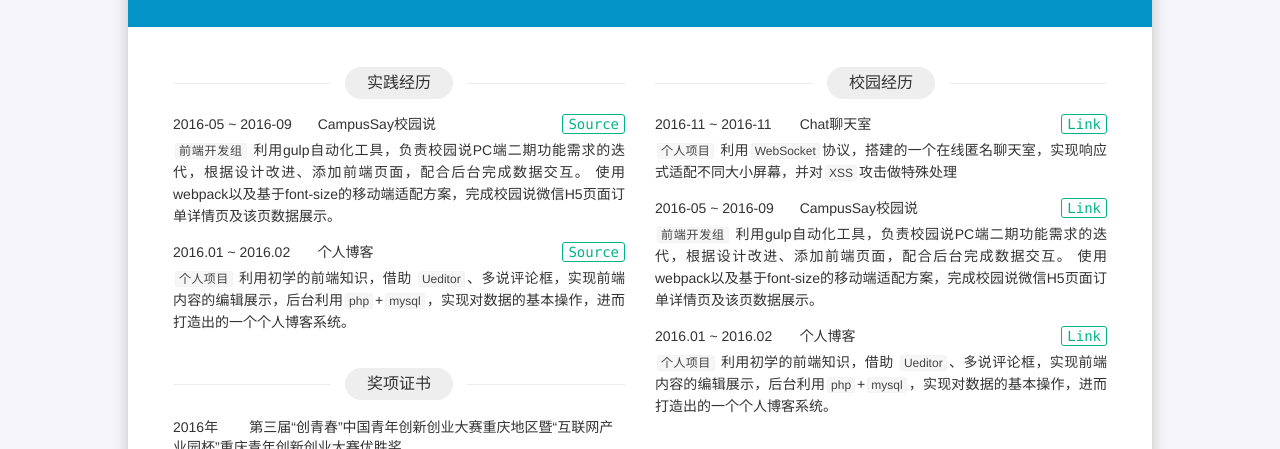
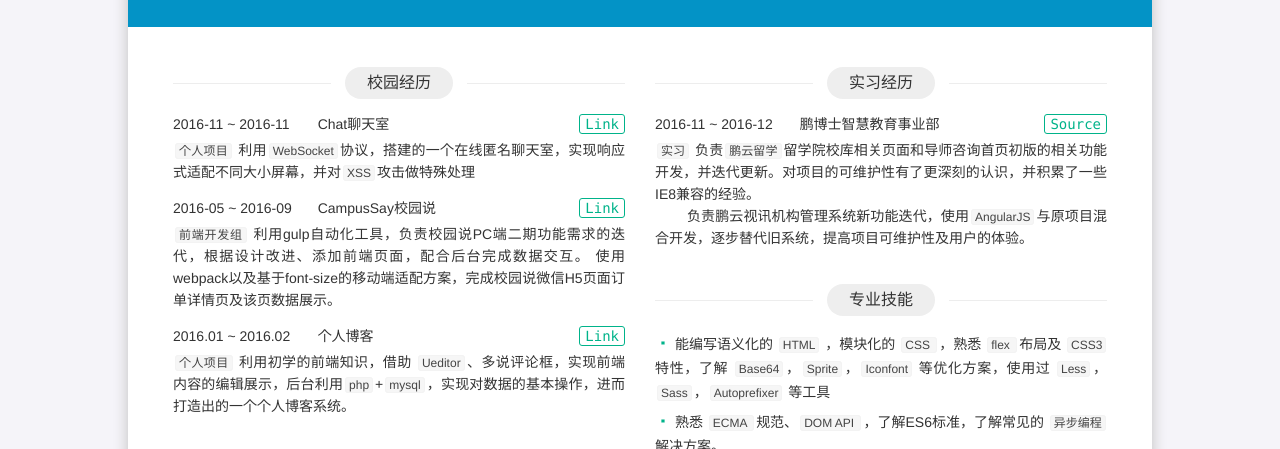
Before and after one commit to suwu150/RESUME, a plain HTML site: page index.html in a window 1280 px wide. Shown: the part 275-724 px from the top of the page. Drawn offline with Linux system fonts and the light colour scheme.

Commit message:
:art:更新

```diff
--- a/css/style.css
+++ b/css/style.css
@@ -361,9 +361,8 @@ a {
 }
 
 .content-bd .item-hd .item-time {
-	display: inline-block;
 	float: left;
-	width: 25%
+	width: 30%
 }
 
 @media screen and (max-width: 720px) {
--- a/index.html
+++ b/index.html
@@ -42,14 +42,26 @@
                 <section class="practice">
                     <header class="section-hd">
                         <span class="section-title-l"></span>
-                        <h2 class="section-title">实践经历</h2>
+                        <h2 class="section-title">校园经历</h2>
                         <span class="section-title-r"></span>
                     </header>
                     <div class="section-bd">
                         <div class="item">
                             <header class="item-hd">
+                                <span class="item-time">2016-11 ~ 2016-11</span>
+                                <a class="btn item-more" href="https://chat.crazyc.cn/" target="_blank">Link</a>
+                                <h3 class="item-name">Chat聊天室</h3>
+                            </header>
+                            <div class="item-bd">
+                                <p class="section-content">
+                                    <strong>个人项目</strong> 利用<strong>WebSocket</strong>协议，搭建的一个在线匿名聊天室，实现响应式适配不同大小屏幕，并对<strong>XSS</strong>攻击做特殊处理
+                                </p>
+                            </div>
+                        </div>
+                        <div class="item">
+                            <header class="item-hd">
                                 <span class="item-time">2016-05 ~ 2016-09</span>
-                                <a class="btn item-more" href="http://www.campussay.com/" target="_blank">Source</a>
+                                <a class="btn item-more" href="http://www.campussay.com/" target="_blank">Link</a>
                                 <h3 class="item-name">CampusSay校园说</h3>
                             </header>
                             <div class="item-bd">
@@ -61,7 +73,7 @@
                         <div class="item">
                             <header class="item-hd">
                                 <span class="item-time">2016.01 ~ 2016.02</span>
-                                <a class="btn item-more" href="http://blog.slane.cn" target="_blank">Source</a>
+                                <a class="btn item-more" href="http://blog.slane.cn" target="_blank">Link</a>
                                 <h3 class="item-name">个人博客</h3>
                             </header>
                             <div class="item-bd">
@@ -113,48 +125,25 @@
                 <section class="practice">
                     <header class="section-hd">
                         <span class="section-title-l"></span>
-                        <h2 class="section-title">校园经历</h2>
+                        <h2 class="section-title">实习经历</h2>
                         <span class="section-title-r"></span>
                     </header>
                     <div class="section-bd">
                         <div class="item">
                             <header class="item-hd">
-                                <span class="item-time">2016-11 ~ 2016-11</span>
-                                <a class="btn item-more" href="https://chat.crazyc.cn/" target="_blank">Link</a>
-                                <h3 class="item-name">Chat聊天室</h3>
+                                <span class="item-time">2016-11 ~ 2016-12</span>
+                                <a class="btn item-more" href="http://www.pengyunliuxue.com/" target="_blank">Source</a>
+                                <h3 class="item-name">鹏博士智慧教育事业部</h3>
                             </header>
                             <div class="item-bd">
                                 <p class="section-content">
-                                    <strong>个人项目</strong> 利用<strong>WebSocket</strong>协议，搭建的一个在线匿名聊天室，实现响应式适配不同大小屏幕，并对<strong>XSS</strong>攻击做特殊处理
-                                </p>
-                            </div>
-                        </div>
-                        <div class="item">
-                            <header class="item-hd">
-                                <span class="item-time">2016-05 ~ 2016-09</span>
-                                <a class="btn item-more" href="http://www.campussay.com/" target="_blank">Link</a>
-                                <h3 class="item-name">CampusSay校园说</h3>
-                            </header>
-                            <div class="item-bd">
-                                <p class="section-content">
-                                    <strong>前端开发组</strong> 利用gulp自动化工具，负责校园说PC端二期功能需求的迭代，根据设计改进、添加前端页面，配合后台完成数据交互。 使用webpack以及基于font-size的移动端适配方案，完成校园说微信H5页面订单详情页及该页数据展示。
-                                </p>
-                            </div>
-                        </div>
-                        <div class="item">
-                            <header class="item-hd">
-                                <span class="item-time">2016.01 ~ 2016.02</span>
-                                <a class="btn item-more" href="http://blog.slane.cn" target="_blank">Link</a>
-                                <h3 class="item-name">个人博客</h3>
-                            </header>
-                            <div class="item-bd">
-                                <p class="section-content">
-                                    <strong>个人项目</strong> 利用初学的前端知识，借助
-                                    <strong>Ueditor</strong>、多说评论框，实现前端内容的编辑展示，后台利用<strong>php</strong>+<strong>mysql</strong>，实现对数据的基本操作，进而打造出的一个个人博客系统。
+                                    <strong>实习</strong> 负责<strong>鹏云留学</strong>留学院校库相关页面和导师咨询首页初版的相关功能开发，并迭代更新。对项目的可维护性有了更深刻的认识，并积累了一些IE8兼容的经验。</br>
+                                    &nbsp&nbsp&nbsp&nbsp&nbsp&nbsp&nbsp&nbsp负责鹏云视讯机构管理系统新功能迭代，使用<strong>AngularJS</strong>与原项目混合开发，逐步替代旧系统，提高项目可维护性及用户的体验。
                                 </p>
                             </div>
                         </div>
                     </div>
+
                 </section>
                 <section class="skill">
                     <header class="section-hd">
```
Also changed, not shown: a4-pdf/index.html (+22 -34 lines), 1 other file.
